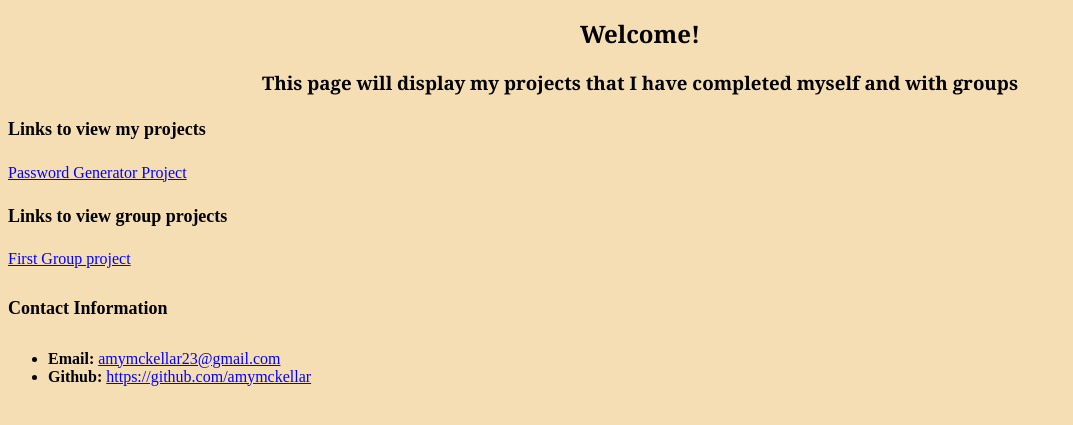
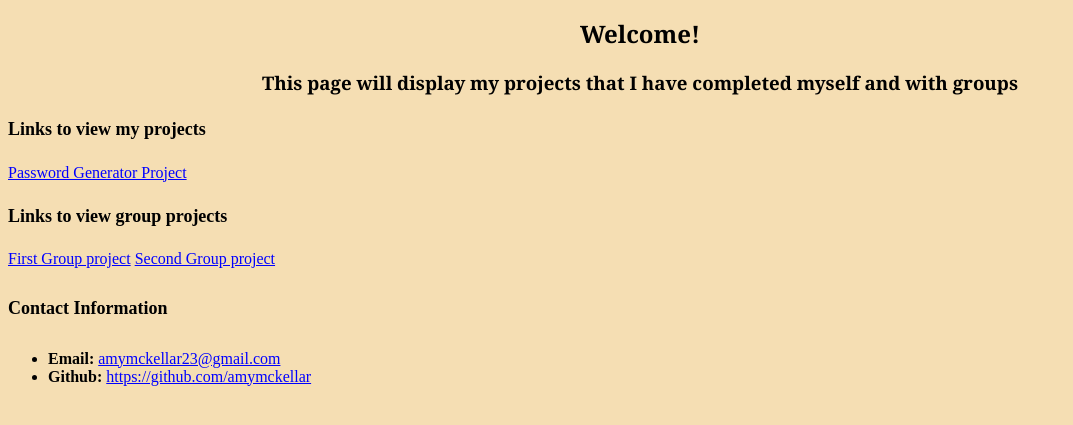
Before and after one commit to amymckellar/portfolio, a plain HTML site: page index.html in a window 1280 px wide. Shown: the part 107-532 px from the top of the page, without its empty margins (0-1073 px from the left). Drawn offline with Linux system fonts and the light colour scheme.

Commit message:
adding link to second group project

```diff
--- a/index.html
+++ b/index.html
@@ -27,12 +27,17 @@
         href="https://amymckellar.github.io/password-generator/"
         >Password Generator Project</a
       >
+
       <h4>Links to view group projects</h4>
       <a
         class="First-group-project"
         href="https://humbertov374.github.io/project-one/"
         >First Group project</a
       >
+      <a
+        class="Second-group-project"
+        href="https://accordbff.herokuapp.com/"
+        >Second Group project</a
     </section>
 
     <section>
```
